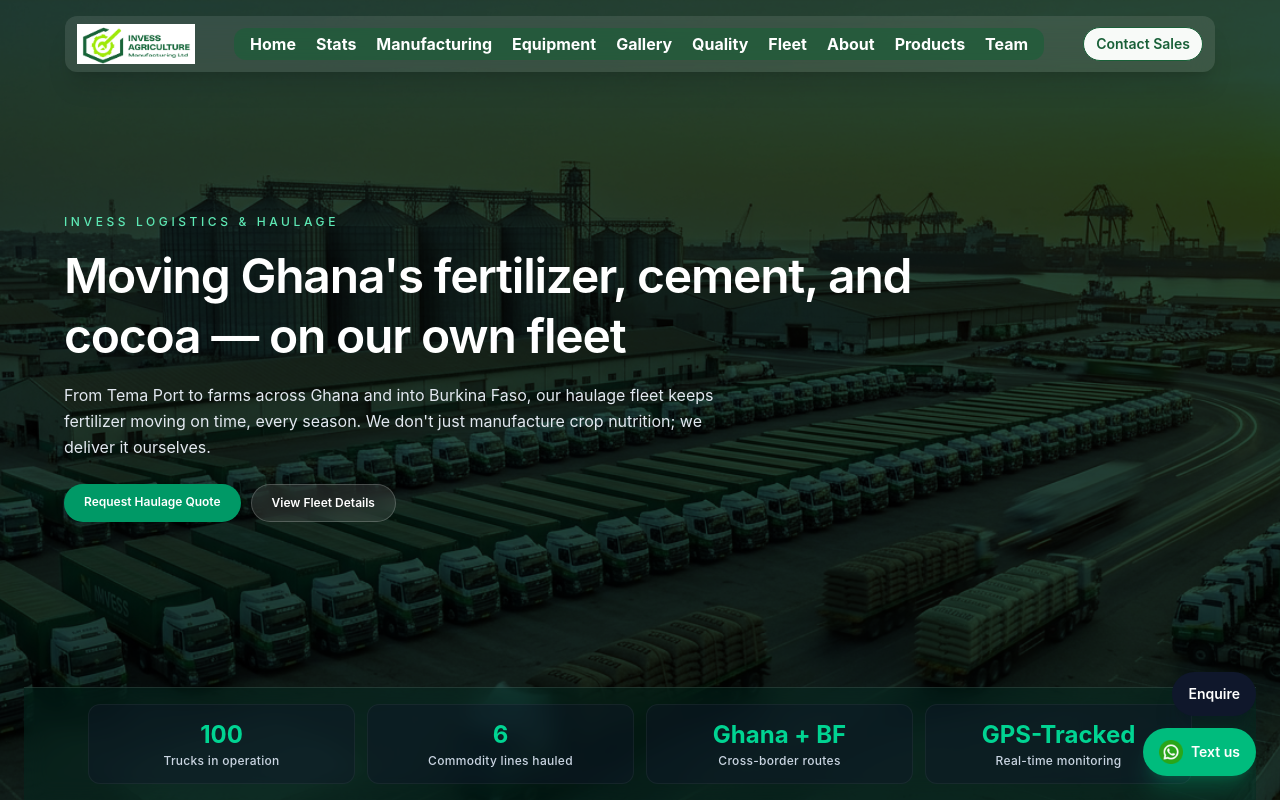
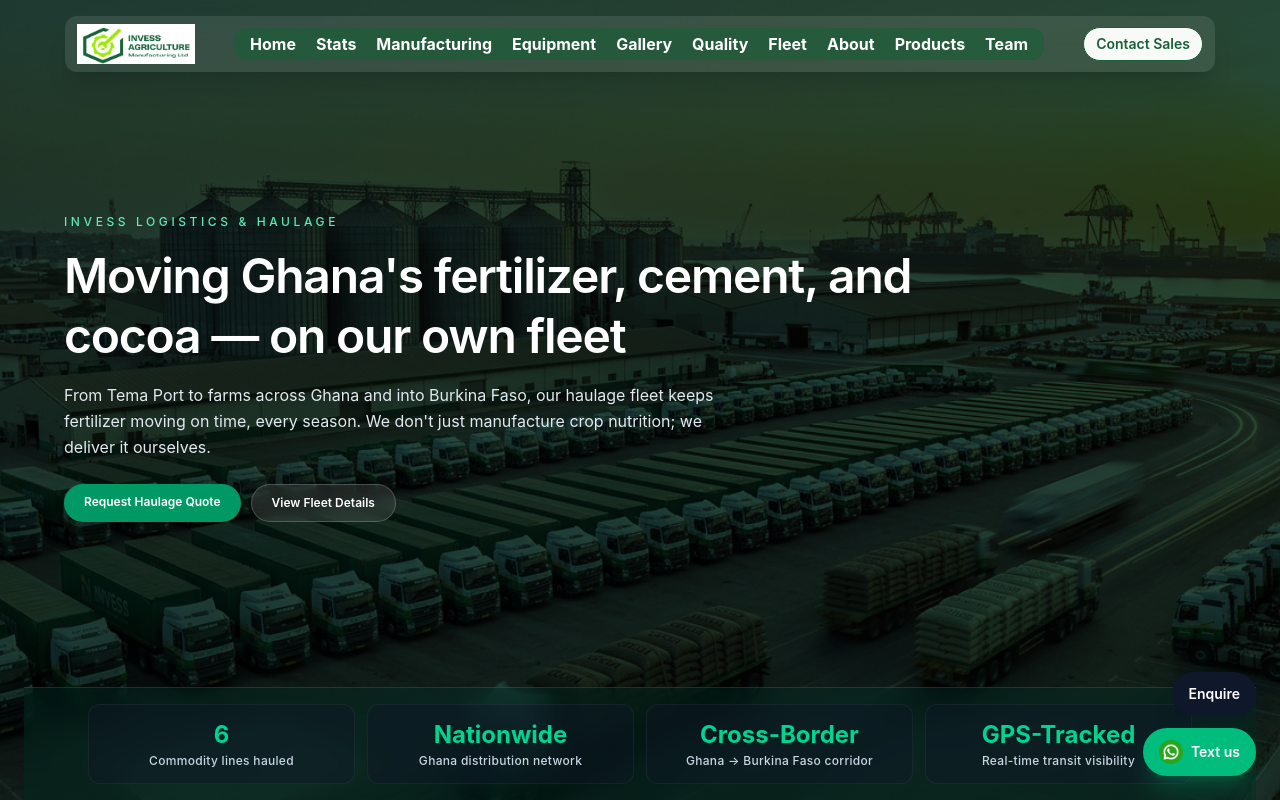
Before and after one commit to InvessAgric/manufacturing, a React (Vite) app: page /fleet in a window 1280 px wide. Shown: the top 800 px of the page. Built offline with nearby package versions, Linux system fonts and the light colour scheme.

Commit message:
fix trucks number update

```diff
--- a/src/components/FleetSection.jsx
+++ b/src/components/FleetSection.jsx
@@ -3,8 +3,8 @@
 
 // FleetSection: highlights the transport and distribution support behind delivery operations.
 export default function FleetSection() {
-  const fleetHighlights = [
-    { title: '100 Trucks', text: 'Dedicated haulage moving cargo across Ghana and Burkina Faso.' },
+ const fleetHighlights = [
+    { title: 'Nationwide Reach', text: 'Coverage across Ghana with a dedicated corridor into Burkina Faso.' },
     { title: '6 Cargo Types', text: 'Fertilizer, cement, and cocoa moved with disciplined standards.' },
     { title: 'GPS-Tracked', text: 'Real-time transit monitoring for total control and visibility.' },
     { title: 'Our Timetable', text: 'We coordinate around farm demand, not a third-party calendar.' }
@@ -58,7 +58,7 @@
           </div>
 
           {/* Right Column: Hero Image Container with Blended Green Overlay */}
-          <div className="relative overflow-hidden rounded-[32px] border border-slate-200 bg-slate-100 h-50 sm:h-96 lg:h-[480px] shadow-sm">
+          <div className="relative overflow-hidden rounded-[32px] border border-slate-200 bg-slate-100 h-6S0 sm:h-96 lg:h-[480px] shadow-sm">
             <div className="relative h-full w-full overflow-hidden">
               <img
                 src={fleetBg}
--- a/src/pages/Fleet.jsx
+++ b/src/pages/Fleet.jsx
@@ -27,11 +27,11 @@
     return () => clearInterval(timer)
   }, [])
 
-  const highlights = [
-    { value: '100', label: 'Trucks in operation' },
+ const highlights = [
     { value: '6', label: 'Commodity lines hauled' },
-    { value: 'Ghana + BF', label: 'Cross-border routes' },
-    { value: 'GPS-Tracked', label: 'Real-time monitoring' }
+    { value: 'Nationwide', label: 'Ghana distribution network' },
+    { value: 'Cross-Border', label: 'Ghana → Burkina Faso corridor' },
+    { value: 'GPS-Tracked', label: 'Real-time transit visibility' }
   ]
 
   const services = [
```
